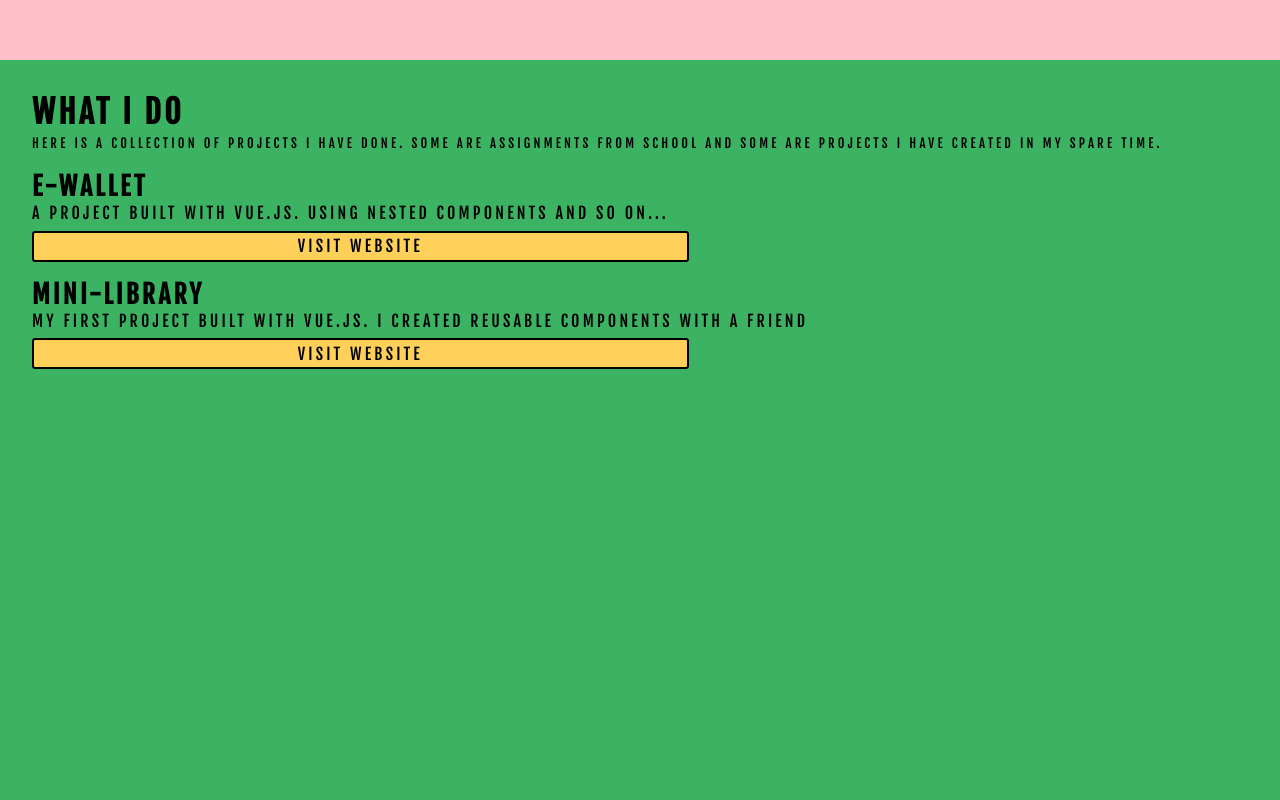
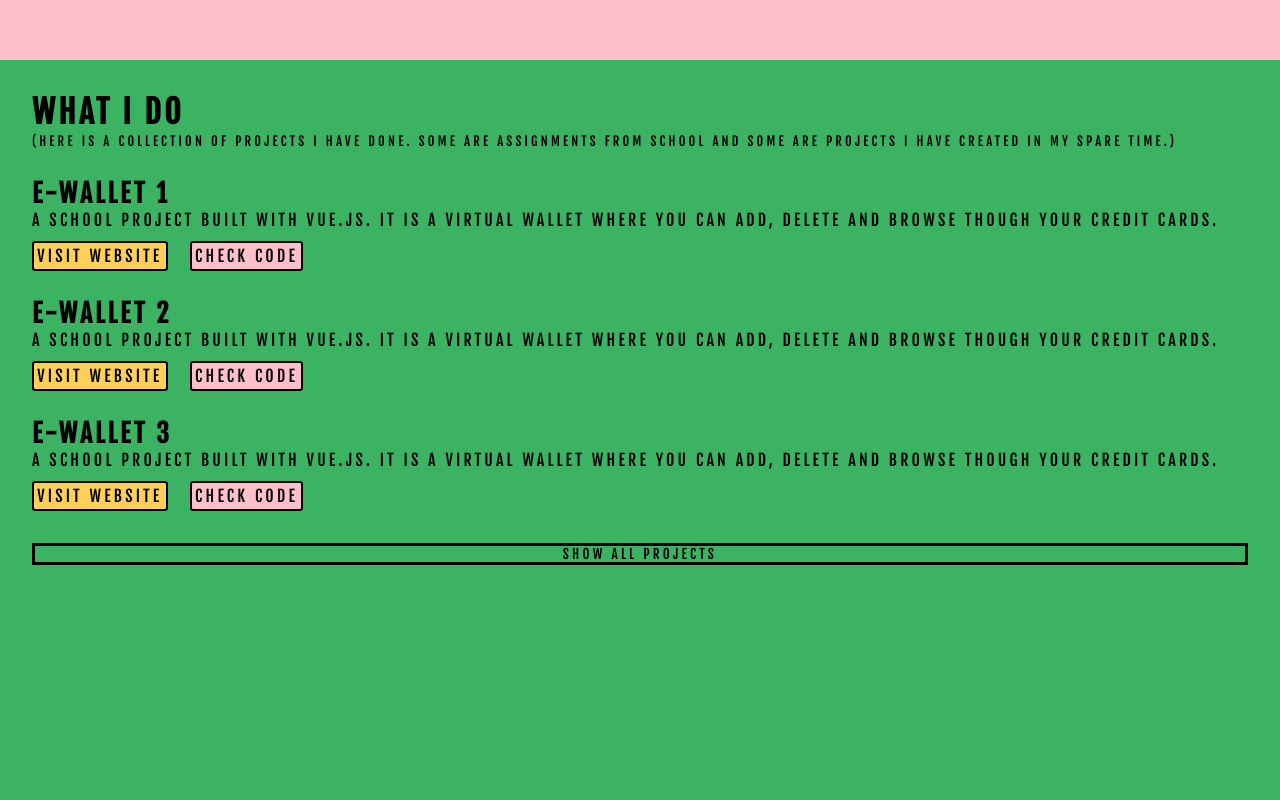
Before and after one commit to thomaswennhall/portfolio, a Vue app: page / in a window 1280 px wide. Shown: the part 1540-2340 px from the top of the page. Built offline with nearby package versions, Linux system fonts and the light colour scheme.

Commit message:
add button on projects section which toggles the amount of visible projects

```diff
--- a/src/App.vue
+++ b/src/App.vue
@@ -33,7 +33,8 @@ html{
 h1,
 h2,
 a,
-p {
+p,
+button {
   font-family: "Fjalla One", sans-serif;
   text-transform: uppercase;
   letter-spacing: 0.2rem;
@@ -63,7 +64,7 @@ button{
   min-height: 100vh;
   padding: 2rem;
 
-  &--contact{
+  &--home, &--contact{
     max-height: 100vh;
   }
 }
--- a/src/assets/projects.json
+++ b/src/assets/projects.json
@@ -2,15 +2,56 @@
     {
         "id": 1,
         "title": "e-wallet",
-        "description": "A project built with Vue.js. Using nested components and so on...",
+        "description": "A school project built with Vue.js. It is a virtual wallet where you can add, delete and browse though your credit cards.",
         "img": "@/assets/images/e-wallet.png",
-        "url": "https://thomaswennhall.github.io/iths-e-wallet/"
+        "url": {
+            "web": "https://thomaswennhall.github.io/iths-e-wallet/",
+            "code": "https://github.com/thomaswennhall/iths-e-wallet"
+        }
+
     },
     {
         "id": 2,
-        "title": "mini-library",
-        "description": "My first project built with Vue.js. I created reusable components with a friend",
+        "title": "e-wallet",
+        "description": "A school project built with Vue.js. It is a virtual wallet where you can add, delete and browse though your credit cards.",
         "img": "@/assets/images/e-wallet.png",
-        "url": "https://thomaswennhall.github.io/iths-e-wallet/"
+        "url": {
+            "web": "https://thomaswennhall.github.io/iths-e-wallet/",
+            "code": "https://github.com/thomaswennhall/iths-e-wallet"
+        }
+
+    },
+    {
+        "id": 3,
+        "title": "e-wallet",
+        "description": "A school project built with Vue.js. It is a virtual wallet where you can add, delete and browse though your credit cards.",
+        "img": "@/assets/images/e-wallet.png",
+        "url": {
+            "web": "https://thomaswennhall.github.io/iths-e-wallet/",
+            "code": "https://github.com/thomaswennhall/iths-e-wallet"
+        }
+
+    },
+    {
+        "id": 4,
+        "title": "e-wallet",
+        "description": "A school project built with Vue.js. It is a virtual wallet where you can add, delete and browse though your credit cards.",
+        "img": "@/assets/images/e-wallet.png",
+        "url": {
+            "web": "https://thomaswennhall.github.io/iths-e-wallet/",
+            "code": "https://github.com/thomaswennhall/iths-e-wallet"
+        }
+
+    },
+    {
+        "id": 5,
+        "title": "e-wallet",
+        "description": "A school project built with Vue.js. It is a virtual wallet where you can add, delete and browse though your credit cards.",
+        "img": "@/assets/images/e-wallet.png",
+        "url": {
+            "web": "https://thomaswennhall.github.io/iths-e-wallet/",
+            "code": "https://github.com/thomaswennhall/iths-e-wallet"
+        }
+
     }
 ]}
--- a/src/components/ProjectCard.vue
+++ b/src/components/ProjectCard.vue
@@ -1,8 +1,11 @@
 <template>
   <article class="project-card">
-      <h2>{{ project.title }}</h2>
+      <h2>{{ project.title }} {{ project.id }}</h2>
       <p>{{ project.description }}</p>
-      <a :href="project.url" target="_blank">Visit website</a>
+      <div class="links">
+        <a :href="project.url.web" target="_blank">Visit website</a>
+        <a :href="project.url.code" target="_blank">Check code</a>
+      </div>
   </article>
 </template>
 
@@ -17,7 +20,7 @@ export default {
         display: flex;
         flex-direction: column;
 
-        padding-top: 1rem;
+        margin-top: 1.6rem;
 
         h2{
             font-size: 1.6rem;
@@ -27,20 +30,32 @@ export default {
             font-size: 1rem;
         }
 
+        .links{
+            display: flex;
+            justify-content: start;
+
+            width: 100%;
+            margin-top: 0.6rem;
+
             a{
                 text-align: center;
                 font-size: 1rem;
                 border: 0.16rem solid black;
                 border-radius: 0.2rem;
+
+                margin-right: 1.4rem;
                 padding: 0.2rem;
-            margin-top: 0.4rem;
-            max-width: 54%;
+                max-width: 50%;
 
+                background-color: $primary-pink;
+                &:first-of-type{
                     background-color: $primary-yellow;
-
+                }
                 &:hover{
                     background-color: transparent;
                 }
             }
         }
+
+    }
 </style>
--- a/src/views/Projects.vue
+++ b/src/views/Projects.vue
@@ -1,16 +1,24 @@
 <template>
   <section id="projects-view">
       <h1 class="heading">What I do</h1>
-      <p>
-          Here is a collection of projects I have done.
+      <p class="projects-text">
+          (Here is a collection of projects I have done.
           Some are assignments from school and some are
-          projects I have created in my spare time.
+          projects I have created in my spare time.)
       </p>
       <ProjectCard class="project-card"
-        v-for="project in projectsArr"
+        v-for="project in firstThree"
         :key="project.id"
         :project="project"
       />
+      <div v-if="showAllProjects">
+        <ProjectCard class="project-card"
+            v-for="project in theRest"
+            :key="project.id"
+            :project="project"
+        />
+      </div>
+      <button @click="showAll">Show all projects</button>
   </section>
 </template>
 
@@ -20,9 +28,25 @@ import ProjectCard from '@/components/ProjectCard.vue'
 export default {
     components: { ProjectCard },
 
+    data(){ return {
+        showAllProjects: false
+    }},
+
     computed: {
         projectsArr(){
             return this.$root.projects
+        },
+        firstThree(){
+            return this.projectsArr.slice(0, 3)
+        },
+        theRest(){
+            return this.projectsArr.slice(3)
+        }
+    },
+
+    methods: {
+        showAll(){
+            this.showAllProjects = !this.showAllProjects
         }
     }
 }
@@ -34,8 +58,20 @@ export default {
         display: flex;
         flex-direction: column;
 
-        p{
+        .projects-text{
             font-size: 0.8rem;
+
+            letter-spacing: 0.2rem;
+            line-height: 1.2rem;
+        }
+
+        button{
+            border: 0.2rem solid black;
+            margin-top: 2rem;
+
+            &:hover{
+                background-color: #fff;
+            }
         }
     }
 </style>
```
Lines whose indentation alone changed are shown as unchanged.
